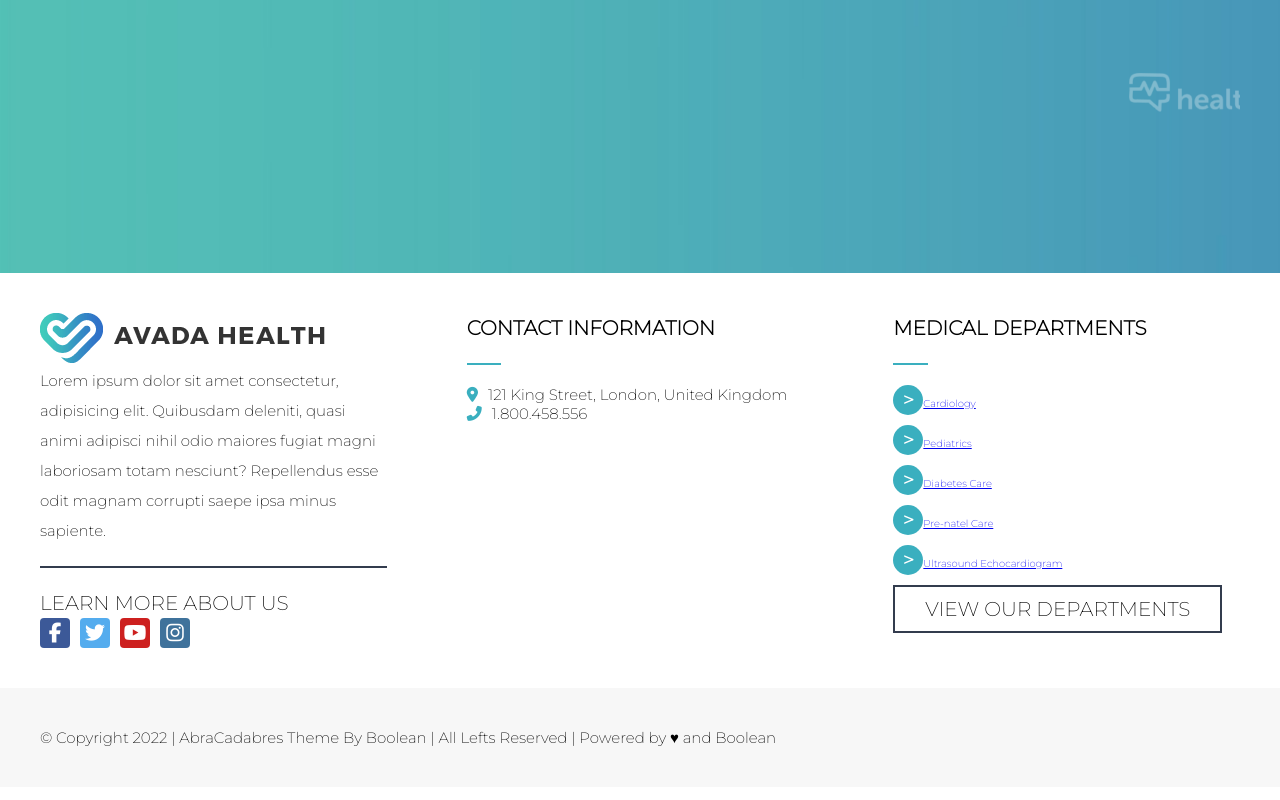
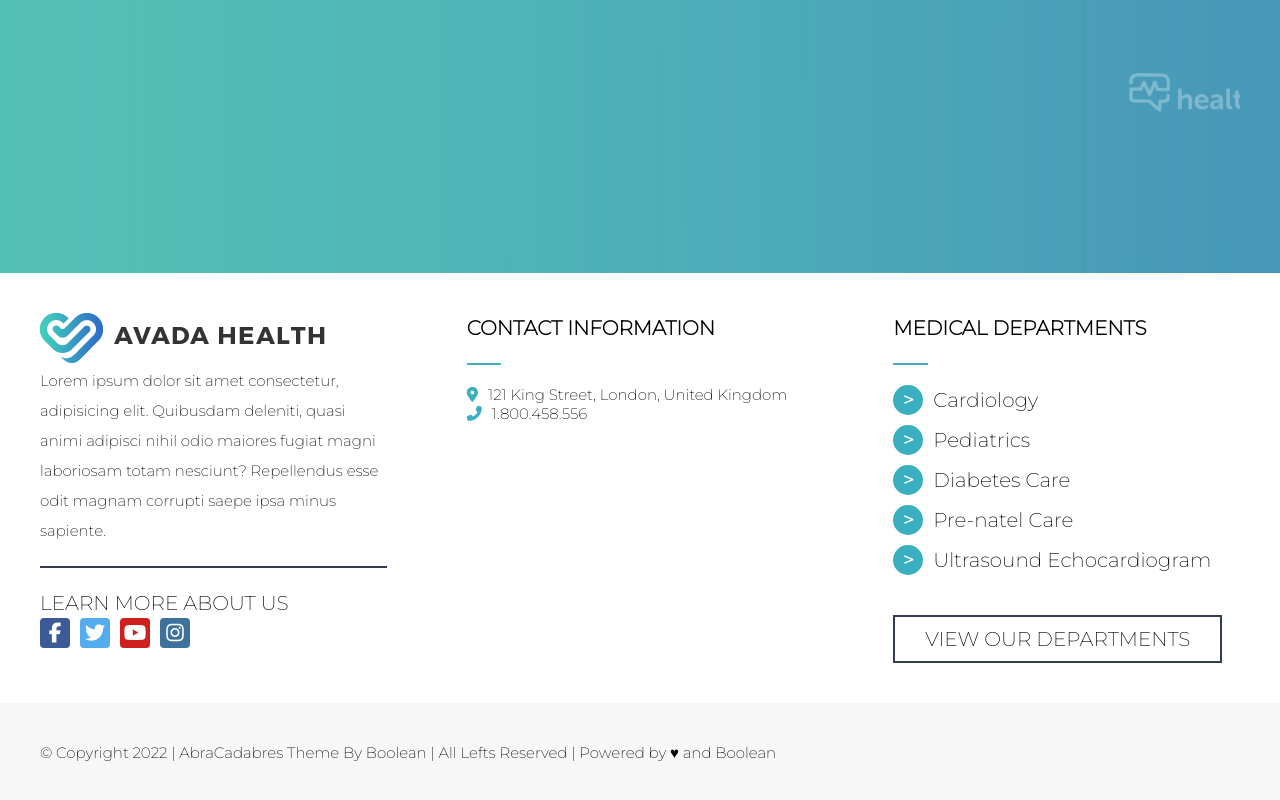
Before and after one commit to T30G10v4/proj-html-vuejs, a Vue app: page / in a window 1280 px wide. Shown: the part 4839-5639 px from the top of the page. Built offline with nearby package versions, Linux system fonts and the light colour scheme.

Commit message:
footer list improvement

```diff
--- a/src/components/AppFooter.vue
+++ b/src/components/AppFooter.vue
@@ -78,8 +78,22 @@ export default {
         li {
 
             margin: 1rem 0;
+            font-size: 2rem;
+
+            a {
+
+                text-decoration: none;
+                color: inherit;
+
+            }
 
         }
+
+    }
+
+    .cta {
+
+        margin-top: 3rem;
 
     }
 
--- a/src/styles/general.scss
+++ b/src/styles/general.scss
@@ -151,6 +151,7 @@ section {
     border-radius: 50%;
     font-weight: bold;
     font-size: 2rem;
+    margin-right: 1rem;
 
 
 }
```
